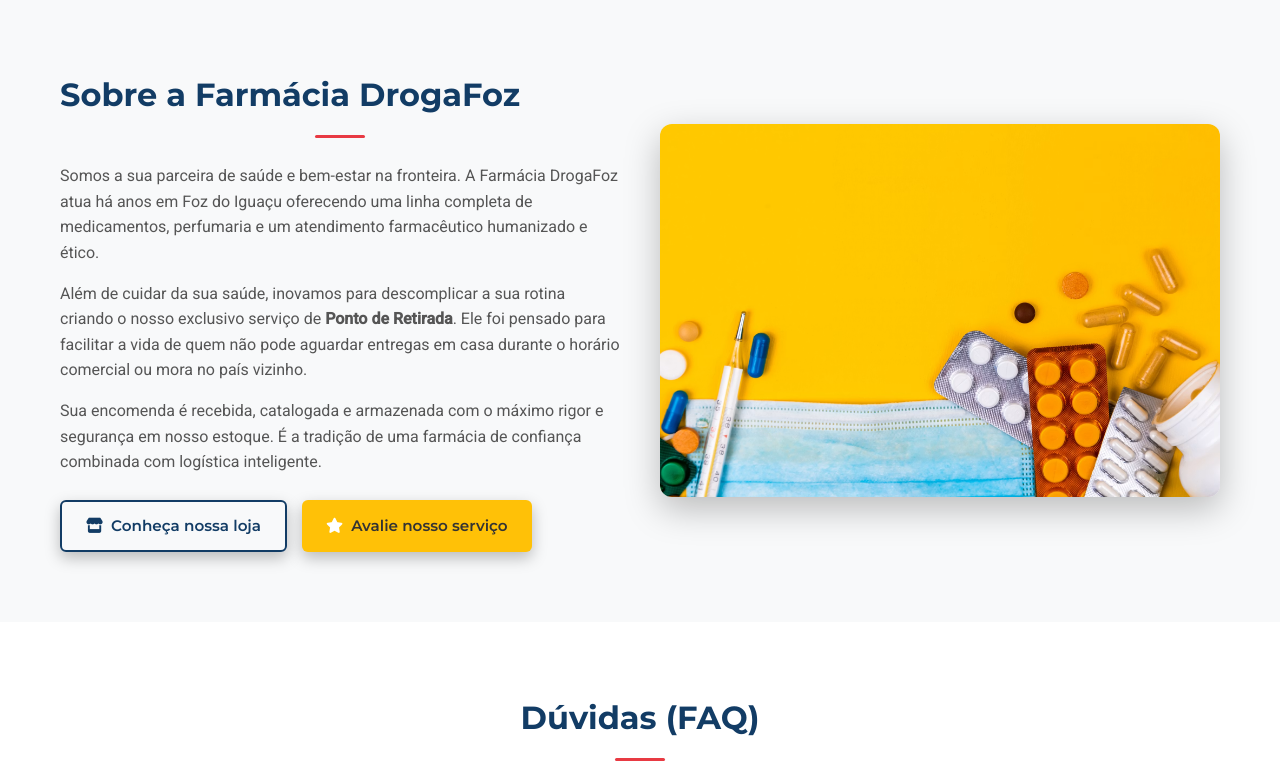
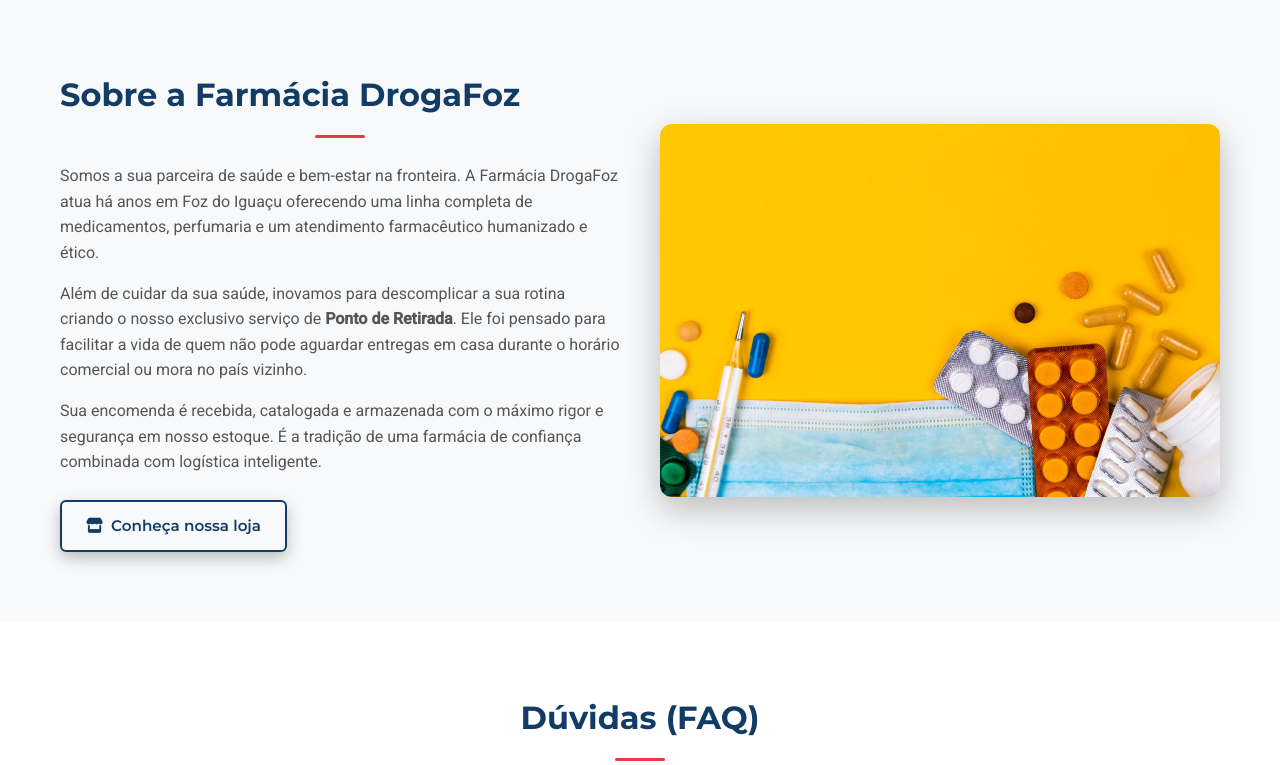
Before and after one commit to LuanHOS/sistema-drogafoz, a Django app: page / in a window 1280 px wide. Shown: the part 3627-4392 px from the top of the page. Run offline with Django 5.2, Linux system fonts and the light colour scheme; parts of the project's set-up code (start-up, migrations or seed data) failed here and were passed over; some libraries are stand-ins or nearby versions.

Commit message:
Melhorando a tela home

```diff
--- a/templates/publica/home.html
+++ b/templates/publica/home.html
@@ -213,24 +213,6 @@
             background-color: var(--azul-drogafoz);
             color: var(--branco);
             box-shadow: 0 6px 15px rgba(0, 0, 0, 0.15);
-        }
-
-        .btn-avaliacao {
-            background-color: #ffc107;
-            color: #333;
-            padding: 12px 24px;
-            border-radius: 6px;
-            font-weight: 600;
-            display: inline-flex;
-            align-items: center;
-            gap: 8px;
-            transition: var(--transicao);
-        }
-
-        .btn-avaliacao:hover {
-            background-color: #e0a800;
-            transform: translateY(-2px);
-            box-shadow: 0 8px 20px rgba(0, 0, 0, 0.25);
         }
 
         /* --- SEÇÕES GERAIS --- */
@@ -1083,9 +1065,6 @@
                         <a href="https://share.google/v22Bprk3OzbvX5OL7" target="_blank" class="btn btn-outline">
                             <i class="fa-solid fa-store"></i> Conheça nossa loja
                         </a>
-                        <a href="https://g.page/r/CSeSfzwSYYu5EAE/review" target="_blank" class="btn btn-avaliacao">
-                            <i class="fas fa-star" style="color: #fff;"></i> Avalie nosso serviço
-                        </a>
                     </div>
                 </div>
                 <div class="sobre-imagem">
```
